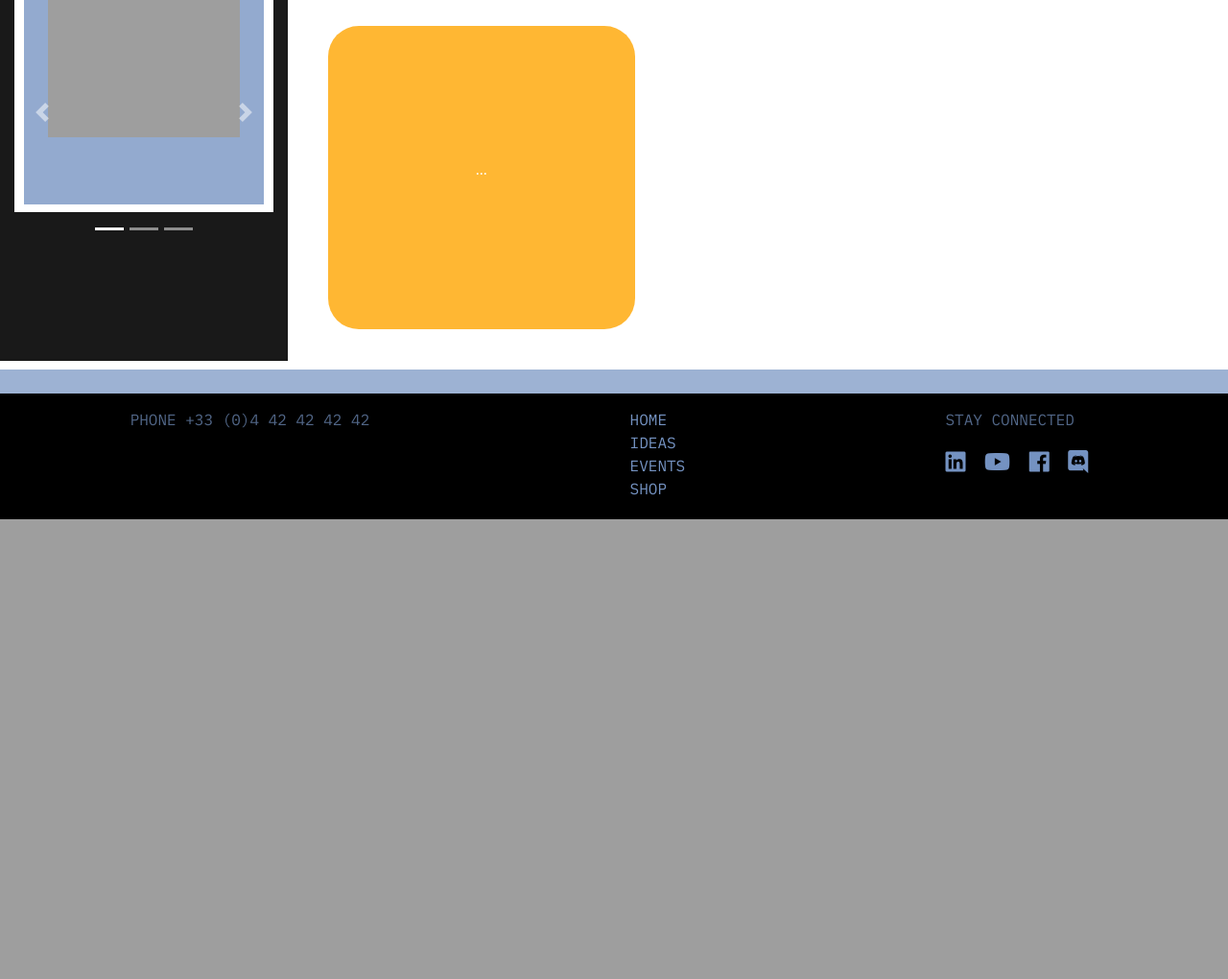
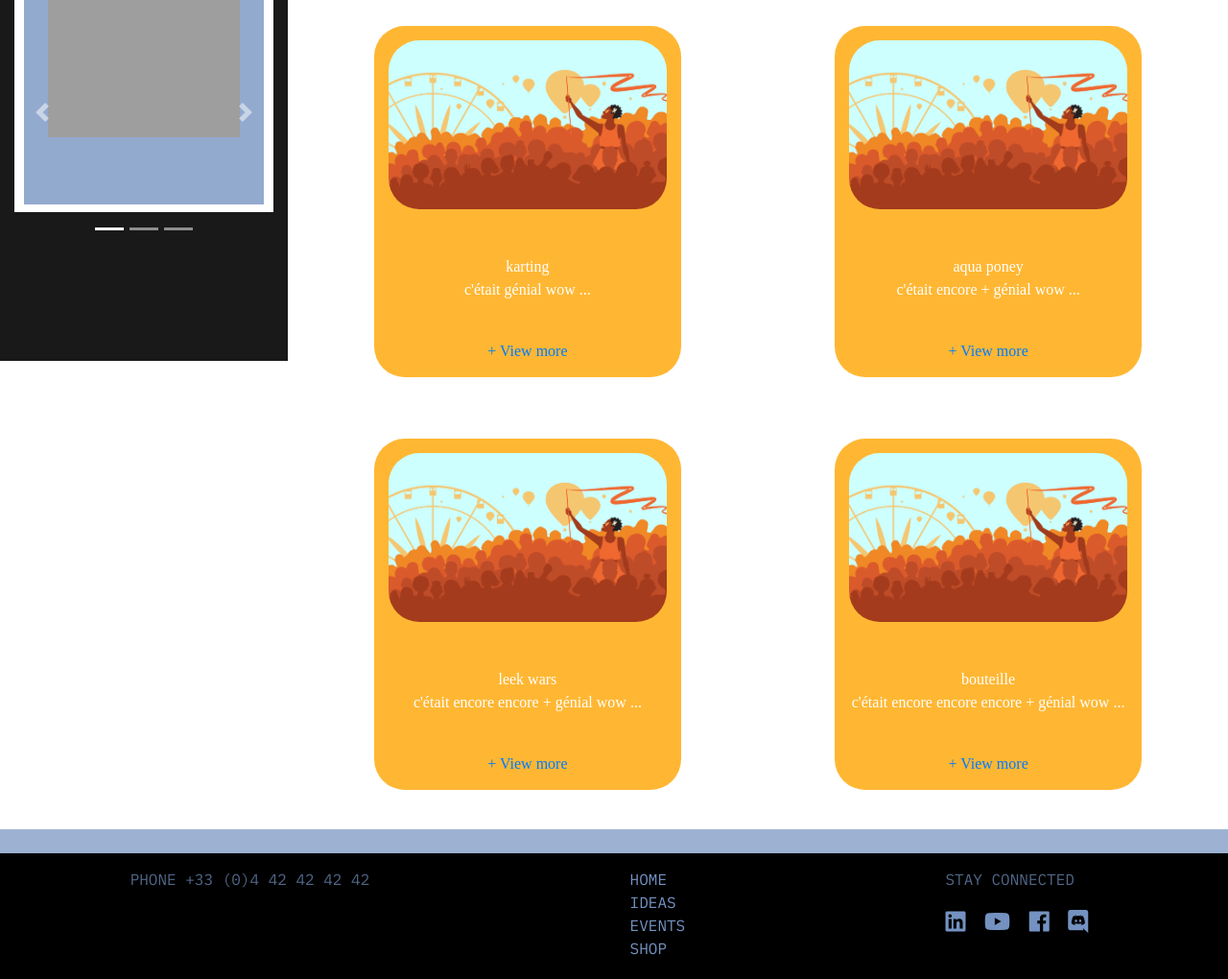
Before and after one commit to Variares1/siteWebBdeProject, a PHP site: page /siteWebBdeProject/views/viewEvents.html.php in a window 1280 px wide. Shown: the part 509-1529 px from the top of the page at 96% size. Before the commit the page ends 1050 px from the top, so only its background shows below. Run offline with PHP 8.4, Linux system fonts and the light colour scheme; some libraries are stand-ins or nearby versions; some web fonts are replaced; grey boxes are pictures that could not be loaded.

Commit message:
avancement php

```diff
--- a/views/viewEvents.html.php
+++ b/views/viewEvents.html.php
@@ -6,37 +6,58 @@
         </div>
         <div class="events-content">
             <div class="events-parent">
-<!--                --><?php //foreach ($donnees as $events) {
-//                    ?>
-<!--                    <div class="events-box">-->
-<!--                        --><?php //if(is_file($_SERVER['DOCUMENT_ROOT'].'/upload/images/'.$events->image)){ ?>
-<!--                            <a href="--><?php //echo $events->id; ?><!--"><img src="upload/images/--><?php //echo $events->image; ?><!--" alt="events"></a><br>-->
-<!--                        --><?php //}else{ ?>
-<!--                            <a href="--><?php //echo $events->link; ?><!--" target="_blank"><img src="upload/images/events.jpg" alt="events"></a><br>--><?php //} ?>
-<!--                        <br>-->
-<!--                        --><?php //$events->title = str_replace('<em>&gt;</em>', '<i class="caret-size orange fas fa-angle-right"></i>', $events->title);
-//                        echo $events->title;?><!--<br>-->
-<!--                        <p>-->
-<!--                            --><?php
-//                            $events->content = str_replace(["&nbsp;",'<em>&gt;</em>'], [" " ,'<i class="caret-size orange fas fa-angle-right"></i>'], $events->content);
-//                            $events->content = substr($events->content, 0, 100);
-//                            echo $events->content;
-//                            ?>
-<!--                            ...-->
-<!--                        </p>-->
-<!--                        <br>-->
-<!--                        <a href="--><?php //echo $events->id; ?><!--">+ View more</a>-->
-<!--                    </div>-->
-<!--                    --><?php
-//    //            } ?>
+                <?php $data = array(
+                    'e1' => array(
+                        'id'=>1,
+                        'name'=>'karting',
+                        'image'=>'events.png',
+                        'link'=>'http://google.com',
+                        'content'=>"c'était génial wow",
+                    ),
+                    'e2' => array(
+                            'id'=>2,
+                            'name'=>'aqua poney',
+                            'image'=>'events.png',
+                            'link'=>'http://google.com',
+                            'content'=>"c'était encore + génial wow",
+                    ),
+                    'e3' => array(
+                            'id'=>3,
+                            'name'=>'leek wars',
+                            'image'=>'events.png',
+                            'link'=>'http://google.com',
+                            'content'=>"c'était encore encore + génial wow",
+                    ),
+                    'e4' => array(
+                            'id'=>4,
+                            'name'=>'bouteille',
+                            'image'=>'events.png',
+                            'link'=>'http://google.com',
+                            'content'=>"c'était encore encore encore + génial wow",
+                    ),
+                )?>
+                <?php foreach ($data as $key => $value) {
+                    ?>
                     <div class="events-box">
-
+                        <?php if(is_file('/assets/upload/'.$value['image'])){ ?>
+                            <a href="<?php echo $value['link']; ?>"><img src="../assets/upload/<?php echo $value['image']; ?>" alt="events"></a><br>
+                        <?php }else{ ?>
+                            <a href="<?php echo $value['link']; ?>" target="_blank"><img src="../assets/upload/events.png" alt="events"></a><br><?php } ?>
                         <br>
+                        <?php $value['name'] = str_replace('<em>&gt;</em>', '<i class="caret-size orange fas fa-angle-right"></i>', $value['name']);
+                        echo $value['name'];?><br>
                         <p>
+                            <?php
+                            $value['content'] = str_replace(["&nbsp;",'<em>&gt;</em>'], [" " ,'<i class="caret-size orange fas fa-angle-right"></i>'], $value['content']);
+                            $value['content'] = substr($value['content'], 0, 100);
+                            echo $value['content'];
+                            ?>
                             ...
                         </p>
                         <br>
+                        <a href="<?php echo $value['link']; ?>">+ View more</a>
                     </div>
+            <?php } ?>
             </div>
         </div>
     </div>
```
Also changed, not shown: assets/upload/events.png (added).
